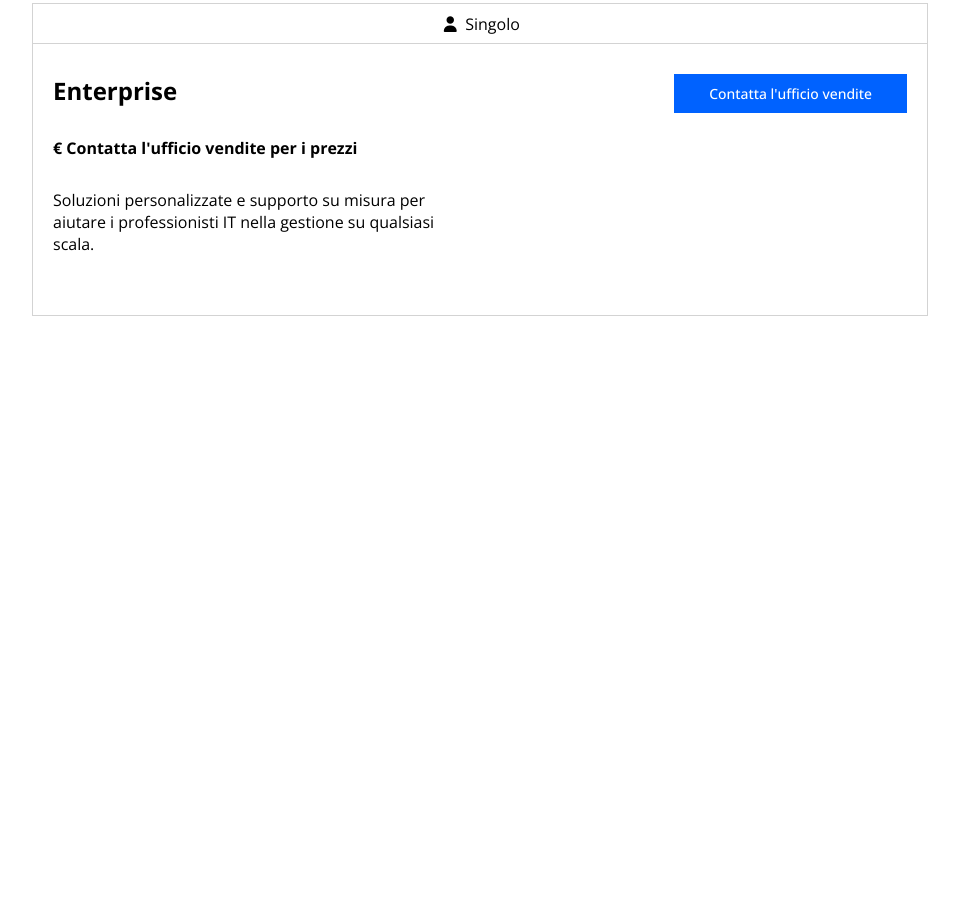
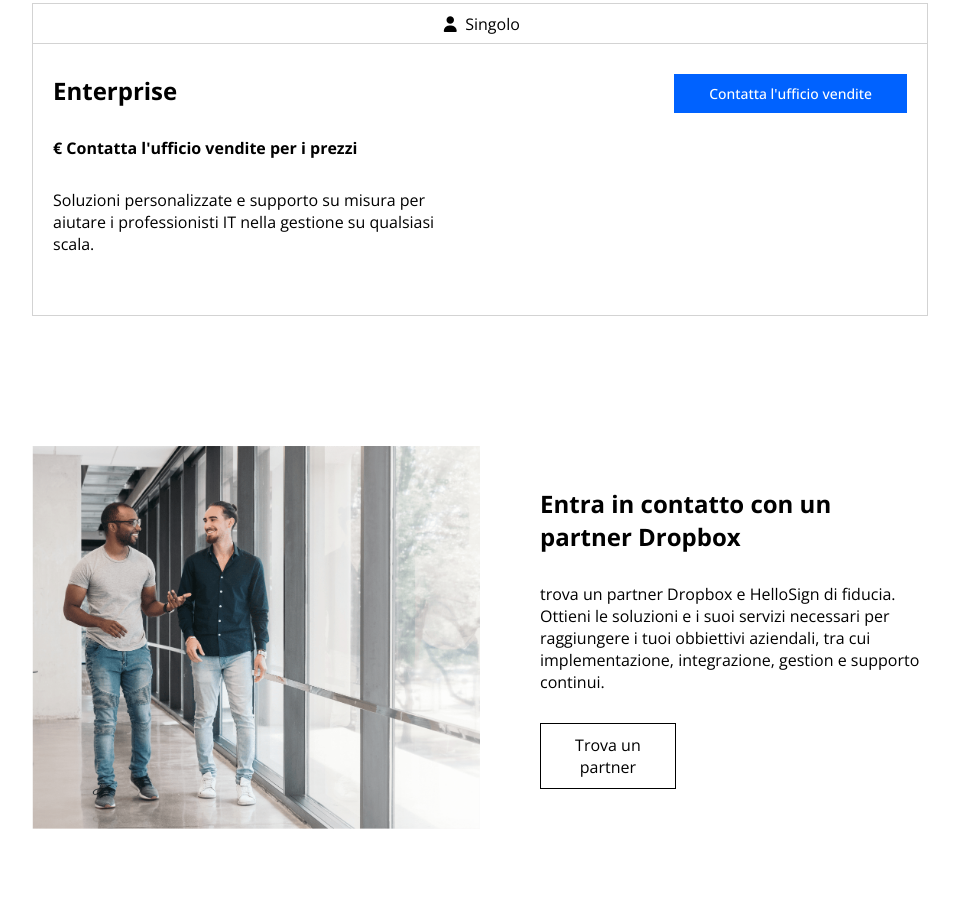
Before and after one commit to SamirSadriu-24/htmlcss-dropbox, a plain HTML site: page index.html in a window 1280 px wide. Shown: the part 2087-2996 px from the top of the page, without its empty margins (160-1119 px from the left). Before the commit the page ends 2453 px from the top, so only its background shows below. Drawn offline with nearby package versions, Linux system fonts and the light colour scheme.

Commit message:
FINE SEZIONE PARTNER

```diff
--- a/css/style.css
+++ b/css/style.css
@@ -301,3 +301,37 @@ li{
     padding: 0px, 20px;
 
 }
+
+.partner{
+    padding:80px 0px;
+    margin:0 auto;
+    width: 70%;
+}
+
+.card_partner{
+    display:flex;
+    flex-direction: row;
+    align-items: center;
+    gap:60px;
+}
+
+.card_partner img{
+    width: calc((100% / 3 ) * 1.5);
+    flex-grow: 1;
+}
+
+.card_partner section{
+    display:flex;
+    flex-direction: column;
+    gap:30px;
+    flex-grow:0;
+}
+
+.card_partner section a{
+    border: black 1px solid;
+    padding:10px 5px;
+    margin-right:65%;
+    text-align: center;
+    color:black;
+    text-decoration: none;
+}
--- a/index.html
+++ b/index.html
@@ -206,14 +206,32 @@
                                 <h2>Enterprise</h2>
                                 <span class="prezzo">&euro; Contatta l'ufficio vendite per i prezzi</span>
                                 <section class="buy_section">
-                                    <span>Soluzioni personalizzate e supporto su misura per aiutare i professionisti IT nella gestione su qualsiasi scala.</span>
+                                <span>Soluzioni personalizzate e supporto su misura per aiutare i professionisti IT nella gestione su qualsiasi scala.</span>
                                 </section>
                             </div>
                             <a href="#" class="blue_botton business">Contatta l'ufficio vendite</a>
 
                         </div>
                     </div>
+
+
+
+                </div>
             </div>
+            <!-- Sezione intermezzo partner -->
+
+            <div class="partner">
+                <div class="card_partner">
+                    <img src="img/partner.png" alt="partner_png">
+                    <section class="scritte">
+                        <h2>Entra in contatto con un partner Dropbox</h2>
+                        <p>trova un partner Dropbox e HelloSign di fiducia. Ottieni le soluzioni e i suoi servizi necessari per raggiungere i tuoi obbiettivi aziendali, tra cui implementazione, integrazione, gestion e supporto continui.</p>
+                        <a href="#">Trova un partner</a>
+                    </section>
+                </div>
+            </div>
+
+            <!-- Sezione -->
 
         </div>
     </main>
```
